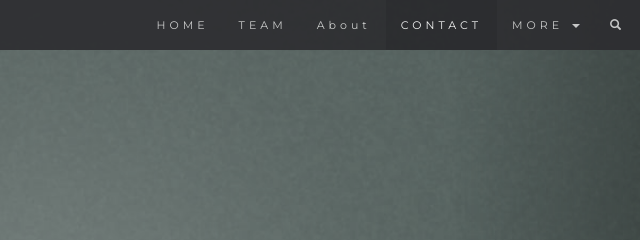
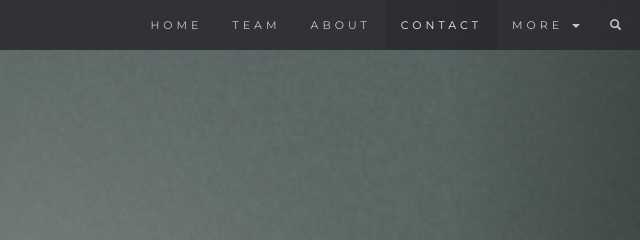
Before and after one commit to afmontoya/afmontoya.github.io, a plain HTML site: page index.html in a window 1280 px wide. Shown: the top 240 px of the page, 640-1280 px from the left. Drawn offline with nearby package versions, Linux system fonts and the light colour scheme.

Commit message:
Update index.html

```diff
--- a/index.html
+++ b/index.html
@@ -168,7 +168,7 @@
       <ul class="nav navbar-nav navbar-right">
         <li><a href="#myPage">HOME</a></li>
         <li><a href="#team">TEAM</a></li>
-        <li><a href="#about">About</a></li>
+        <li><a href="#about">ABOUT</a></li>
         <li><a href="#contact">CONTACT</a></li>
         <li class="dropdown">
           <a class="dropdown-toggle" data-toggle="dropdown" href="#">MORE
```
